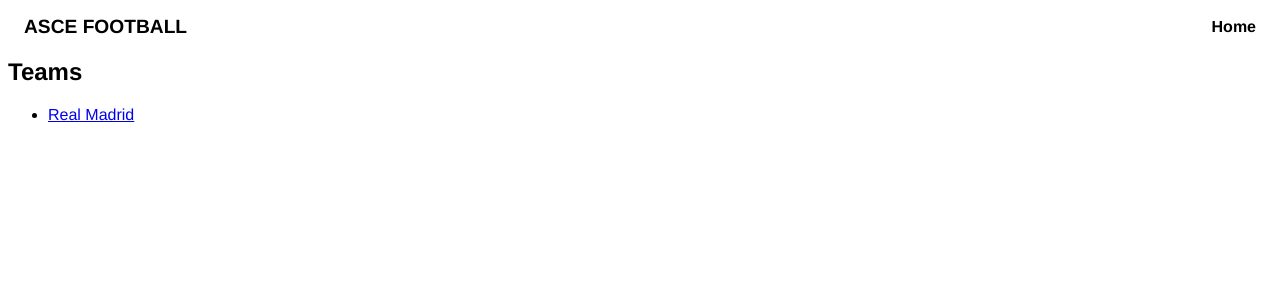
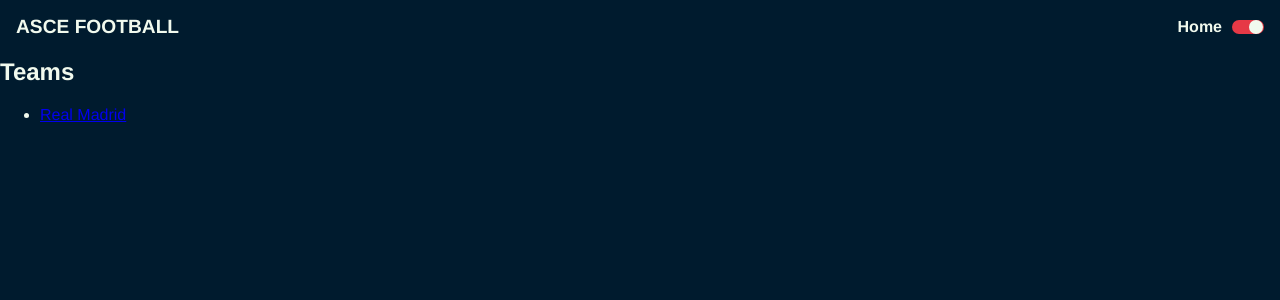
Before and after one commit to leomendez/asce-football, a Next.js app: page / in a window 1280 px wide. Shown: the top 300 px of the page. Built offline with nearby package versions, Linux system fonts and the light colour scheme.

Commit message:
added switch toggle component and theming

```diff
--- a/src/components/Fixtures/Fixture.tsx
+++ b/src/components/Fixtures/Fixture.tsx
@@ -76,6 +76,9 @@ const Box = styled.div`
   :hover {
     border: solid 2px red;
   }
+  @media screen and (max-width: 600px) {
+    margin: 1em 0;
+  }
 `;
 
 const TopSection = styled.div`
@@ -85,7 +88,7 @@ const TopSection = styled.div`
 
 const BottomSection = styled.div`
   padding: 1em;
-  font-size: .8em;
+  font-size: 0.8em;
   font-weight: 600;
 `;
 
--- a/src/components/Navbar/Navbar.tsx
+++ b/src/components/Navbar/Navbar.tsx
@@ -2,10 +2,14 @@ import Image from 'next/image';
 import Link from 'next/link';
 import { ReactElement } from 'react';
 import styled from 'styled-components';
+import { Switch } from '../';
 
-type NavbarProps = {};
+type NavbarProps = {
+  darkMode?: boolean;
+  toggleDarkMode?: () => void;
+};
 
-export default function Navbar({}: NavbarProps): ReactElement {
+export default function Navbar({darkMode, toggleDarkMode}: NavbarProps): ReactElement {
   return (
     <Main>
       <Link href="/">
@@ -15,6 +19,7 @@ export default function Navbar({}: NavbarProps): ReactElement {
         <Link href="/">
           <HeaderLink>Home</HeaderLink>
         </Link>
+        <Switch name="theme-switch" checked={darkMode || false} onChange={toggleDarkMode} />
       </Links>
     </Main>
   );
@@ -28,10 +33,11 @@ const Title = styled.a`
 
 const Links = styled.div`
   font-weight: 700;
+  display: flex;
+  gap: 10px;
 `;
 
 const HeaderLink = styled.a`
-  color: black;
   text-decoration: none;
   cursor: pointer;
 `;
--- /dev/null
+++ b/src/components/Switch/Switch.tsx
@@ -0,0 +1,64 @@
+import { ChangeEvent, ReactElement, useState } from 'react';
+import styled from 'styled-components';
+
+type SwitchProps = {
+  name: string;
+  checked: boolean;
+  onChange?: () => void;
+};
+
+export default function Switch({
+  name,
+  checked,
+  onChange,
+}: SwitchProps): ReactElement {
+  return (
+    <Label htmlFor={name}>
+      <Input checked={checked} type="checkbox" onChange={onChange} id={name} />
+      <SwitchElement />
+    </Label>
+  );
+}
+
+const Label = styled.label`
+  display: flex;
+  align-items: center;
+  gap: 10px;
+  cursor: pointer;
+`;
+
+const SwitchElement = styled.div`
+  position: relative;
+  width: 32px;
+  height: 14px;
+  background: ${({ theme }) => theme.aux};
+  border-radius: 16px;
+  padding: 4px;
+  transition: 300ms all;
+
+  &:before {
+    transition: 300ms all;
+    content: '';
+    position: absolute;
+    width: 14px;
+    height: 14px;
+    border-radius: 16px;
+    top: 50%;
+    left: 1px;
+    background: ${({ theme }) => theme.fontColor};
+    transform: translate(0, -50%);
+  }
+`;
+
+const Input = styled.input`
+  opacity: 0;
+  position: absolute;
+
+  &:checked + ${SwitchElement} {
+    background: ${({ theme }) => theme.primary};
+
+    &:before {
+      transform: translate(16px, -50%);
+    }
+  }
+`;
--- a/src/components/TeamLogo/TeamLogo.tsx
+++ b/src/components/TeamLogo/TeamLogo.tsx
@@ -1,27 +1,22 @@
-import Image from "next/image";
-import { ReactElement } from "react";
-import styled from "styled-components";
+import Image from 'next/image';
+import { ReactElement } from 'react';
+import styled from 'styled-components';
 
 type TeamLogoProps = {
-    src: string
-    alt: string
-}
+  src: string;
+  alt: string;
+};
 
 export default function TeamLogo({ src, alt }: TeamLogoProps): ReactElement {
-    return (
-        <Logo>
-            <Image
-                src={src}
-                alt={alt}
-                width={64}
-                height={64}
-            />
-        </Logo>
-    )
+  return (
+    <Logo>
+      <Image src={src} alt={alt} width={64} height={64} />
+    </Logo>
+  );
 }
 
 const Logo = styled.div`
-    border: 1px solid black;
-    border-radius: 50%;
-    padding: 0.5em;
+  border: 1px solid ${({ theme }) => theme.font};
+  border-radius: 50%;
+  padding: 0.5em;
 `;
--- a/src/components/index.ts
+++ b/src/components/index.ts
@@ -1,3 +1,4 @@
 export { default as Navbar } from './Navbar/Navbar';
 export { default as TeamInfo } from './TeamInfo/TeamInfo';
 export { default as TeamLogo } from './TeamLogo/TeamLogo';
+export { default as Switch } from './Switch/Switch';
--- /dev/null
+++ b/src/hooks/useTheme.ts
@@ -0,0 +1,10 @@
+import React from 'react';
+
+export const useDarkMode = () => {
+  const [darkMode, toggleDarkMode] = React.useReducer(
+    (previous) => !previous,
+    true
+  );
+
+  return [darkMode, toggleDarkMode] as const;
+};
--- a/src/pages/_app.tsx
+++ b/src/pages/_app.tsx
@@ -1,28 +1,43 @@
-import type { AppProps } from "next/app";
-import Head from "next/head";
-import { QueryClient, QueryClientProvider } from "react-query";
-import styled from "styled-components";
-import {Navbar} from "../components/";
+import type { AppProps } from 'next/app';
+import Head from 'next/head';
+import { QueryClient, QueryClientProvider } from 'react-query';
+import styled, { createGlobalStyle, ThemeProvider } from 'styled-components';
+import { Navbar } from '../components/';
+import { useDarkMode } from '../hooks/useTheme';
+import { DARK_THEME, LIGHT_THEME } from '../utils/constants';
 
 const queryClient = new QueryClient();
 
 export default function MyApp({ Component, pageProps }: AppProps) {
+  const [darkMode, toggleDarkMode] = useDarkMode();
+
   return (
-    <Style>
+    <ThemeProvider theme={darkMode ? DARK_THEME : LIGHT_THEME}>
+      <GlobalStyle />
       <Head>
         <title>Asce Football</title>
         <meta name="description" content="Generated by create next app" />
         <link rel="icon" href="/favicon.ico" />
       </Head>
-      <Navbar />
+      <Navbar darkMode={darkMode} toggleDarkMode={toggleDarkMode} />
       <QueryClientProvider client={queryClient}>
         <Component {...pageProps} />
       </QueryClientProvider>
-    </Style>
+    </ThemeProvider>
   );
 }
 
-const Style = styled.div`
-  font-family: Helvetica;
-  font-size: 16px;
+const Style = styled.div``;
+
+const GlobalStyle = createGlobalStyle`
+  body {
+    margin: 0;
+    font-family: ${({ theme }) => theme.font};
+    background-color: ${({ theme }) => theme.background};
+    color: ${({ theme }) => theme.fontColor};
+    font-size: 16px;
+  }
+  * {
+    box-sizing: border-box;
+  }
 `;
--- /dev/null
+++ b/src/utils/colors.ts
@@ -0,0 +1,5 @@
+ export const oxfordBlue = '#001B2E';
+ export const charcoal = '#294C60';
+ export const imperialRed = '#E63946';
+ export const honeydew = '#F1FAEE';
+ export const powderBlue = '#A8DADC';
--- /dev/null
+++ b/src/utils/constants.ts
@@ -0,0 +1,26 @@
+import { DefaultTheme } from 'styled-components';
+import {
+  charcoal,
+  honeydew,
+  imperialRed,
+  oxfordBlue,
+  powderBlue,
+} from './colors';
+
+export const DARK_THEME: DefaultTheme = {
+  background: oxfordBlue,
+  primary: imperialRed,
+  secondary: powderBlue,
+  aux: charcoal,
+  fontColor: honeydew,
+  font: 'Helvetica',
+};
+
+export const LIGHT_THEME: DefaultTheme = {
+  background: honeydew,
+  primary: imperialRed,
+  secondary: powderBlue,
+  aux: charcoal,
+  fontColor: oxfordBlue,
+  font: 'Helvetica',
+};
```
Also changed, not shown: styled.d.ts (added, +12 -0 lines).
